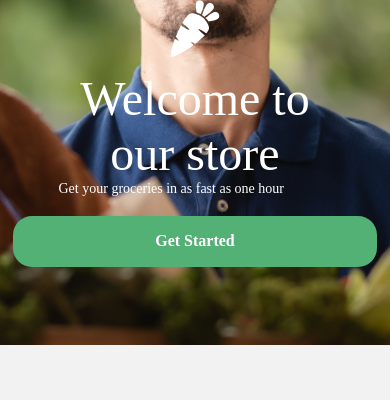
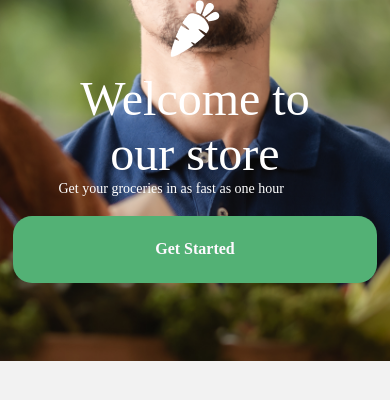
Before and after one commit to emersonhenriquedev/player2-challenge, a React Native app: screen / in a window 390 px wide. Shown: the top 400 px of the page. Built offline with nearby package versions, Linux system fonts and the light colour scheme.

Commit message:
Order Accepted page, little improvements in Button component

```diff
--- a/src/components/Button/index.js
+++ b/src/components/Button/index.js
@@ -13,8 +13,10 @@ const styles = StyleSheet.create({
   container: {
     backgroundColor: '#53B175',
     width: 364,
+    height: 67,
+    justifyContent: 'center',
     borderRadius: 19,
-    paddingHorizontal: '35%',
+    // paddingHorizontal: '30%',
     paddingVertical: '6%',
     alignSelf: 'center',
   },
@@ -22,7 +24,6 @@ const styles = StyleSheet.create({
     color: '#FFF9FF',
     textAlign: 'center',
     fontWeight: '600',
-    // fontFamily: 'Gilroy-Light',
     fontFamily: 'Gilroy-ExtraBold',
     fontSize: 16,
   },
--- a/src/components/ModalCheckout/index.js
+++ b/src/components/ModalCheckout/index.js
@@ -7,11 +7,18 @@ import {
   TouchableWithoutFeedback,
   Image,
 } from 'react-native';
+import {useNavigation} from '@react-navigation/native';
 import AntDesign from 'react-native-vector-icons/AntDesign';
 import MaterialIcons from 'react-native-vector-icons/MaterialIcons';
+
 import Button from '../Button';
 
 export default function ModalCheckout({onClose}) {
+  const navigation = useNavigation();
+  const startOrder = () => {
+    onClose();
+    navigation.navigate('OrderAccepted');
+  };
   return (
     <View style={styles.modalContainer}>
       <TouchableWithoutFeedback onPress={onClose}>
@@ -60,7 +67,7 @@ export default function ModalCheckout({onClose}) {
           }}>
           By placing an order you agree to our Terms And Conditions
         </Text>
-        <Button name="Place Order" />
+        <Button name="Place Order" handlePress={startOrder} />
       </View>
     </View>
   );
--- /dev/null
+++ b/src/pages/OrderAccepted/index.js
@@ -0,0 +1,76 @@
+import React from 'react';
+import {
+  View,
+  Text,
+  Image,
+  ImageBackground,
+  StyleSheet,
+  TouchableOpacity,
+} from 'react-native';
+import {useNavigation} from '@react-navigation/native';
+import Button from '../../components/Button';
+
+export default function OrderAccepted() {
+  const navigation = useNavigation();
+  const background = require('../../assets/images/background.png');
+  return (
+    <View style={{flex: 1}}>
+      <ImageBackground source={background} style={styles.container}>
+        <Image
+          source={require('../../assets/images/order-success.png')}
+          resizeMode="contain"
+        />
+        <View style={styles.textContainer}>
+          <Text style={styles.title}>Your Order has been accepted</Text>
+          <Text style={styles.description}>
+            Your items has been placecd and is on it’s way to being processed
+          </Text>
+        </View>
+        <View style={styles.buttonContainer}>
+          <Button name="Track Order" />
+          <TouchableOpacity
+            style={{marginTop: 24}}
+            onPress={() => navigation.navigate('Home')}>
+            <Text style={styles.backHomeButton}>Back to home</Text>
+          </TouchableOpacity>
+        </View>
+      </ImageBackground>
+    </View>
+  );
+}
+
+const styles = StyleSheet.create({
+  container: {
+    flex: 1,
+    justifyContent: 'space-around',
+    alignItems: 'center',
+    resizeMode: 'contain',
+  },
+  image: {},
+  textContainer: {
+    alignItems: 'center',
+    paddingHorizontal: '10%',
+  },
+  title: {
+    color: '#181725',
+    fontSize: 28,
+    fontFamily: 'Gilroy-ExtraBold',
+    textAlign: 'center',
+  },
+  description: {
+    textAlign: 'center',
+    color: '#7C7C7C',
+    fontFamily: 'Gilroy-Light',
+    lineHeight: 21,
+    fontSize: 16,
+    marginTop: 20,
+  },
+  buttonContainer: {
+    justifyContent: 'center',
+    alignItems: 'center',
+  },
+  backHomeButton: {
+    fontSize: 18,
+    fontFamily: 'Gilroy-ExtraBold',
+  },
+});
--- a/src/router.js
+++ b/src/router.js
@@ -7,6 +7,7 @@ import Login from './pages/Login';
 import Home from './pages/Home';
 import ProductDetail from './pages/ProductDetail';
 import Cart from './pages/Cart';
+import OrderAccepted from './pages/OrderAccepted';
 
 const Stack = createNativeStackNavigator();
 
@@ -39,6 +40,11 @@ function Routes() {
           component={Cart}
           options={{title: 'My Cart'}}
         />
+        <Stack.Screen
+          name="OrderAccepted"
+          component={OrderAccepted}
+          options={{headerShown: false}}
+        />
       </Stack.Navigator>
     </NavigationContainer>
   );
```
Also changed, not shown: src/assets/images/background.png (added), src/assets/images/order-success.png (added).
